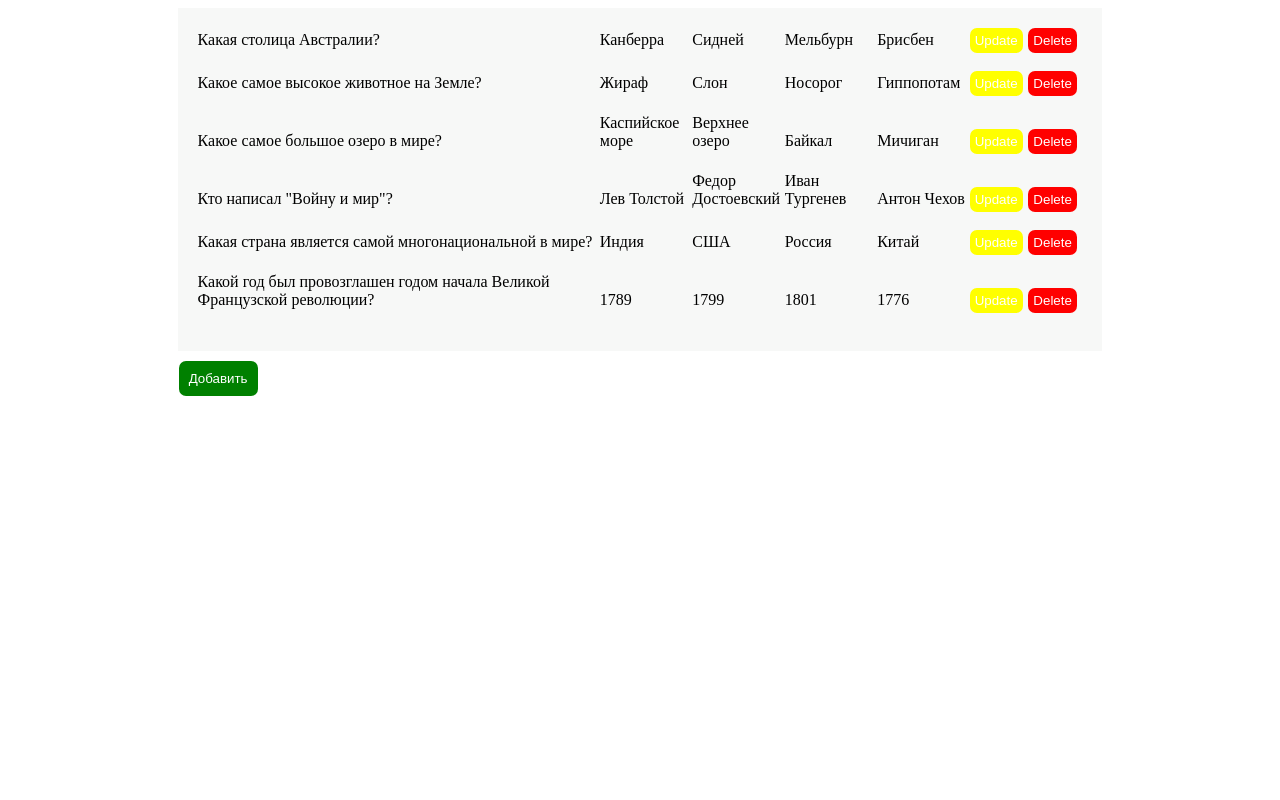
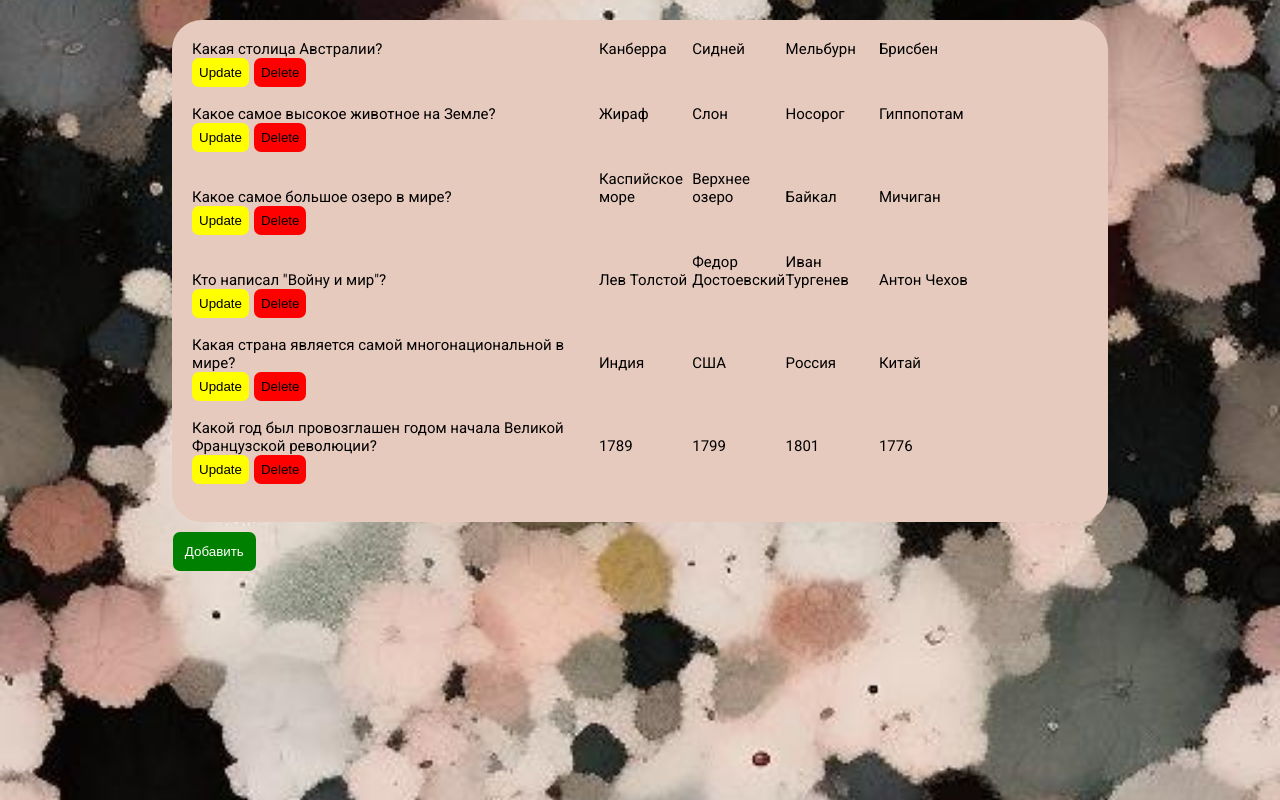
Before and after one commit to LeontyLozovik/CRUD_flask, a Flask app: page /admin/ in a window 1280 px wide. Run offline with Flask 3, Linux system fonts and the light colour scheme; data comes from the database, SQL or seed files in the repository; both versions use the stored data as it was after the commit.

Commit message:
Add improves

```diff
--- a/main.py
+++ b/main.py
@@ -19,22 +19,15 @@ with app.app_context():
     db_add_new_data()
 
 
-@app.route('/')
+@app.route('/', methods=['POST', 'GET'])
 def index():
-    #question = Question('1', '1', '2', '3', '4')
-    question = None
-    return render_template('update_question.html', question=question)
-
-
-# @app.route('/', methods=['POST', 'GET'])
-# def index():
-#     if request.method == 'GET':
-#         quizzes = Quiz.query.all()
-#         return render_template('start.html', quizzes=quizzes)
-#     else:
-#         session['quiz_id'] = request.form.get('quiz')
-#         session['question_number'] = 0
-#         return redirect(url_for('questions'))
+    if request.method == 'GET':
+        quizzes = Quiz.query.all()
+        return render_template('start.html', quizzes=quizzes)
+    else:
+        session['quiz_id'] = request.form.get('quiz')
+        session['question_number'] = 0
+        return redirect(url_for('questions'))
 
 
 @app.route('/admin/', methods=['POST', 'GET'])
--- a/static/css/admin.css
+++ b/static/css/admin.css
@@ -1,8 +1,11 @@
 .main-container {
-    background-color: #F7F8F7;
-    margin: 0 auto;
+    background-color: #E7CABE;
+    margin-top: 20px;
+    margin-left: auto;
+    margin-right: auto;
     width: 70%;
     padding: 20px;
+    border-radius: 30px;
 }
 
 .block45 {
@@ -20,24 +23,31 @@
 .red {
     background-color: red;
     color: white;
-    border: none;
+    border: 2px solid red;
     padding: 5px;
     margin-left: 5px;
     border-radius: 7px;
 }
 
+.a-red {
+    color: black;
+}
+
 .yellow {
     background-color: yellow;
-    color: black;
-    border: none;
+    border: 2px solid yellow;
     padding: 5px;
     border-radius: 7px;
+}
+
+.a-yellow {
+    color: black;
 }
 
 .green {
     background-color: green;
     color: white;
-    border: none;
+    border: 2px solid green;
     padding: 10px;
     margin-top: 10px;
     margin-left: 13.5%;
@@ -82,8 +92,8 @@ a {
 }
 
 .container {
-    width: 35%;
-    background-color: white;
+    width: 37%;
+    background-color: #E7CABE;
     border-radius: 10px;
 }
 
@@ -101,12 +111,12 @@ a {
 }
 
 .label-container {
-    width: 20%;
+    width: 35%;
 }
 
 .input-container {
     margin-left: 20px;
-    width: 65%;
+    width: 55%;
 }
 
 .line-container {
@@ -132,3 +142,9 @@ p {
     width: 25%;
     display: inline-block;
 }
+
+input {
+    border: none;
+    border-radius: 5px;
+    padding: 5px;
+}
--- /dev/null
+++ b/static/css/style.css
@@ -0,0 +1,9 @@
+body {
+    margin: 0;
+    padding: 0;
+    background-image: url('/static/img/background.jpg');
+    background-size: cover;
+    background-position: center;
+    font-family: 'Roboto', sans-serif;
+    font-size: 15px;
+}
--- a/templates/admin.html
+++ b/templates/admin.html
@@ -4,7 +4,9 @@
     <meta charset="UTF-8">
     <title>Admin</title>
 
+    <link rel="stylesheet" href="https://fonts.googleapis.com/css2?family=Roboto:wght@400;700&display=swap">
     <link rel="stylesheet" href="{{ url_for('static', filename='css/admin.css') }}">
+    <link rel="stylesheet" href="{{ url_for('static', filename='css/style.css') }}">
 </head>
 <body>
     <div class="main-container">
@@ -27,10 +29,10 @@
             </div>
             <div class="view_part">
                 <div class="view_part block45">
-                    <button class="yellow" type="submit"><a href="/admin/update/{{question.id}}" class="no_decoration">Update</a></button>
+                    <button class="yellow" type="submit"><a href="/admin/update/{{question.id}}" class="no_decoration a-yellow">Update</a></button>
                 </div>
                 <div class="view_part">
-                    <button type="submit" class="red"><a href="/admin/delete/{{question.id}}">Delete</a></button>
+                    <button type="submit" class="red"><a href="/admin/delete/{{question.id}}" class="a-red">Delete</a></button>
                 </div>
             </div>
         </div>
--- a/templates/update_question.html
+++ b/templates/update_question.html
@@ -5,6 +5,7 @@
     <title>Add</title>
 
     <link rel="stylesheet" href="{{ url_for('static', filename='css/update.css') }}">
+    <link rel="stylesheet" href="{{ url_for('static', filename='css/style.css') }}">
 </head>
 <body>
     <div class="modal">
```
Also changed, not shown: static/css/question.css (added, +36 -0 lines), static/css/start.css (added, +55 -0 lines), static/css/update.css (+12 -6 lines), templates/question.html (+7 -3 lines), templates/start.html (+7 -2 lines), db/db_quiz.db, static/img/background.jpg (added).
